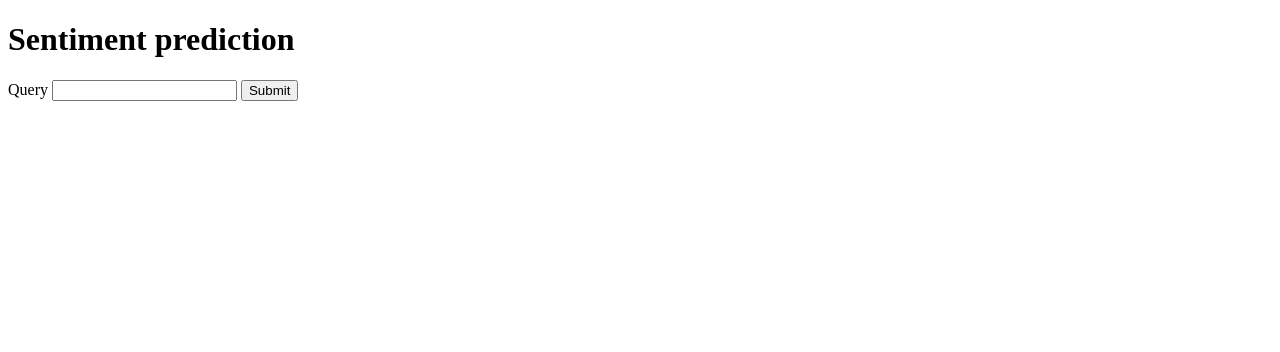
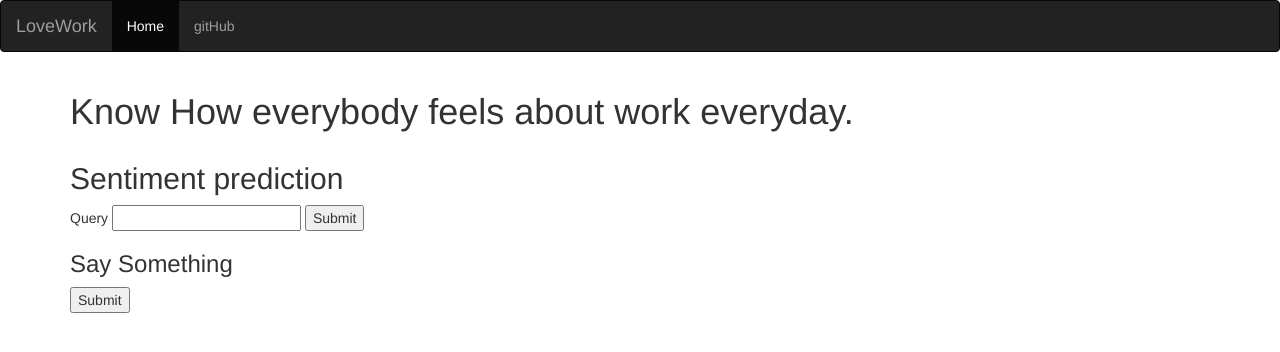
Before and after one commit to ahmedmahm/sentiment_detector_microservice, a Flask app: page / in a window 1280 px wide. Shown: the top 352 px of the page. Run offline with Flask 2, Linux system fonts and the light colour scheme; parts of the project's set-up code (start-up, migrations or seed data) failed here and were passed over; some libraries are stand-ins or nearby versions.

Commit message:
add navbar and speechrecognition

```diff
--- a/app.py
+++ b/app.py
@@ -3,6 +3,7 @@ from flask_restful import reqparse, abort, Api, Resource, request
 import pickle
 import numpy as np
 from model import NLPModel
+from speechrecognizer import getStringOutVoive
 
 
 
@@ -62,7 +63,8 @@ def post():
         query = request.form.get('query')
         return redirect("http://127.0.0.1:5000/statment?query={}".format(query))
 
+
     return render_template('index.html')
 
 if __name__ == '__main__':
-    app.run(debug=False,host='0.0.0.0')
+    app.run(debug=True,host='0.0.0.0')
--- a/docker/flask/requirements.txt
+++ b/docker/flask/requirements.txt
@@ -7,3 +7,4 @@ Numpy==1.18.4
 Pandas==1.0.2
 Flask_restful==0.3.8
 scipy
+SpeechRecognition
--- a/templates/index.html
+++ b/templates/index.html
@@ -1,15 +1,43 @@
 <!DOCTYPE html>
 <html lang="en">
 <head>
-    <meta charset="UTF-8">
-    <meta name="viewport" content="width=device-width, initial-scale=1.0">
-    <title>Document</title>
+    <title>Bootstrap Example</title>
+  <meta charset="utf-8">
+  <meta name="viewport" content="width=device-width, initial-scale=1">
+  <link rel="stylesheet" href="https://maxcdn.bootstrapcdn.com/bootstrap/3.4.1/css/bootstrap.min.css">
+  <script src="https://ajax.googleapis.com/ajax/libs/jquery/3.5.1/jquery.min.js"></script>
+  <script src="https://maxcdn.bootstrapcdn.com/bootstrap/3.4.1/js/bootstrap.min.js"></script>
+
 </head>
 <body>
-     <h1>Sentiment prediction</h1>
-    <form method="POST" >
-    Query <input type="text" name="query">
-    <input type="submit">
-    </form>
+    <nav class="navbar navbar-inverse">
+        <div class="container-fluid">
+          <div class="navbar-header">
+            <a class="navbar-brand" href="#">LoveWork</a>
+          </div>
+          <ul class="nav navbar-nav">
+            <li class="active"><a href="http://localhost:5000">Home</a></li>
+            <li><a href="https://github.com/ahmedmahm/sentiment_detector_microservice">gitHub</a></li>
+          </ul>
+        </div>
+    </nav>
+    <div class="container">
+        <h1> Know How everybody feels about work everyday.</h1>
+    </div>
+    <div class="container">
+        <h2>Sentiment prediction</h2>
+        <form method="POST" >
+        Query <input type="text" name="query">
+        <input type="submit">
+        </form>
+    </div>
+    <div class="container">
+        <form action="GET">
+            <h3>Say Something</h3>
+            <input type="submit">
+        </form>
+    </div>
+
+
 </body>
 </html>
```
Also changed, not shown: speechrecognizer.py (added, +13 -0 lines).
